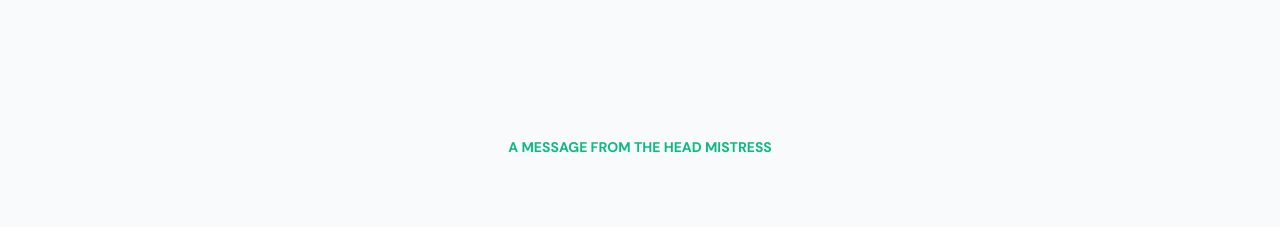
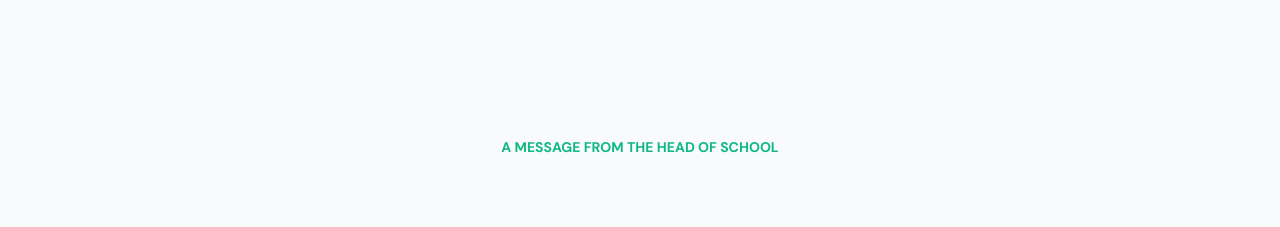
Before and after one commit to SamuelProgrammingBest/CBMA-School-Website, a Next.js app: page / in a window 1280 px wide. Shown: the part 2540-2767 px from the top of the page. Built offline with nearby package versions, Linux system fonts and the light colour scheme; no server answers.

Commit message:
Update Head Mistress title to Head of School in HeadMasterMessage component

```diff
--- a/components/landingPageParts/HeadMasterMessage.tsx
+++ b/components/landingPageParts/HeadMasterMessage.tsx
@@ -6,7 +6,7 @@ const HeadMasterMessage = () => {
     <FadeIn>
       <div className="w-full">
         <p className="mb-2 text-center text-[14px] font-bold text-primary">
-          A MESSAGE FROM THE HEAD MISTRESS
+          A MESSAGE FROM THE HEAD OF SCHOOL
         </p>
 
         {/* ✅ flex-col on mobile, flex-row on desktop + sane padding */}
```
